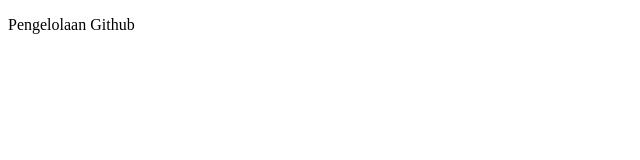
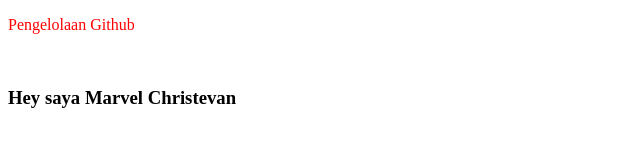
Before and after one commit to schgoid/CRMPelanggan, a plain HTML site: page index.html in a window 1280 px wide. Shown: the whole page, without its empty margins (0-640 px from the left). Drawn offline with Linux system fonts and the light colour scheme.

Commit message:
menambahkan style.css

```diff
--- a/index.html
+++ b/index.html
@@ -5,8 +5,11 @@
     <meta http-equiv="X-UA-Compatible" content="IE=edge" />
     <meta name="viewport" content="width=device-width, initial-scale=1.0" />
     <title>Github</title>
+    <link rel="stylesheet" href="style.css">
   </head>
   <body>
     <p>Pengelolaan Github</p>
+    <br>
+    <h3>Hey saya Marvel Christevan</h3>
   </body>
 </html>
--- /dev/null
+++ b/style.css
@@ -0,0 +1,3 @@
+p {
+    color: red;
+}
```
